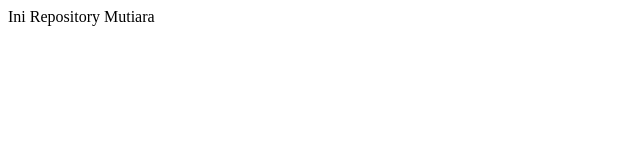
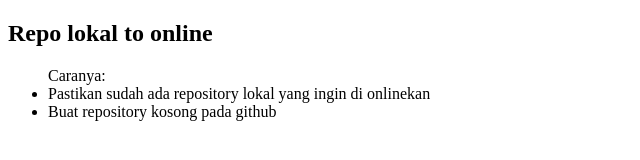
Before and after one commit to mutiarafazhr/repo, a plain HTML site: page index.html in a window 1280 px wide. Shown: the whole page, without its empty margins (0-640 px from the left). Drawn offline with Linux system fonts and the light colour scheme.

Commit message:
menambahkan baris memastikan repository

```diff
--- a/index.html
+++ b/index.html
@@ -6,6 +6,10 @@
     <title>Repo</title>
 </head>
 <body>
-    Ini Repository Mutiara
+    <h2>Repo lokal to online</h2>
+    <ul>Caranya:
+        <li>Pastikan sudah ada repository lokal yang ingin di onlinekan</li>
+        <li>Buat repository kosong pada github</li>
+    </ul>
 </body>
 </html>
```
